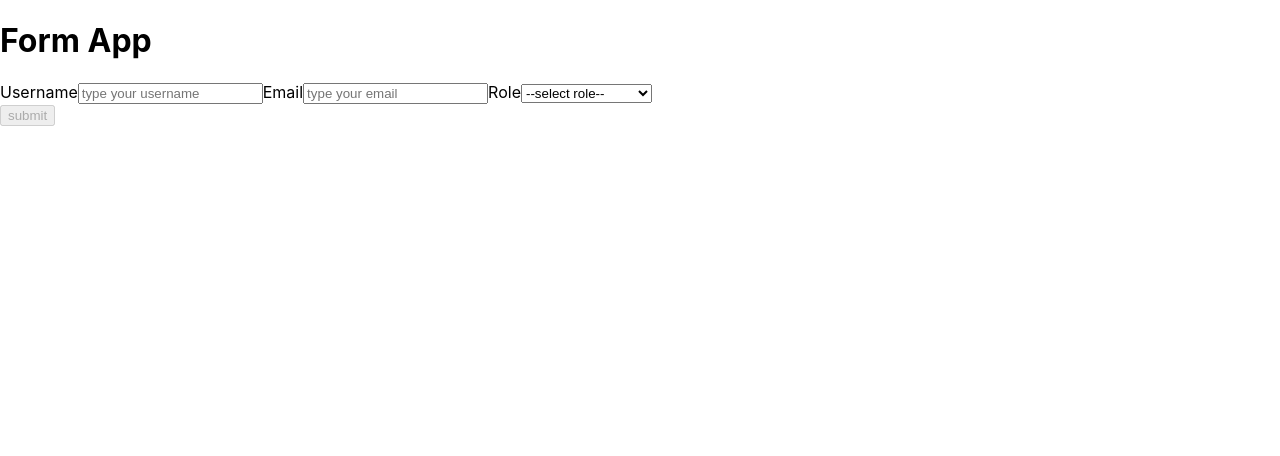
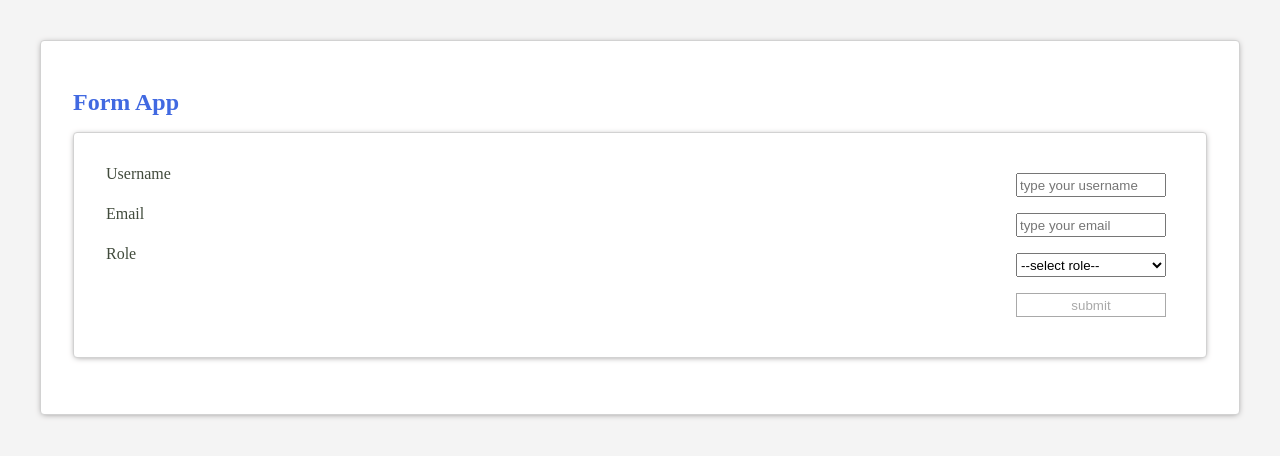
Before and after one commit to bloominstituteoftechnology/team-builder, a React (Create React App) app: page / in a window 1280 px wide. Shown: the top 456 px of the page. Built offline with nearby package versions, Linux system fonts and the light colour scheme.

Commit message:
Basic Form collection set up

```diff
--- a/src/App.js
+++ b/src/App.js
@@ -1,4 +1,4 @@
-import React, { useState, useEffect } from 'react'
+import React, { useState, } from 'react'
 import Friend from './components/Friend'
 import FriendForm from './components/FriendForm'
 import './App.css';
--- a/src/components/FriendForm.js
+++ b/src/components/FriendForm.js
@@ -41,7 +41,8 @@ export default function FriendForm(props) {
         <label>Role
         <select name='role' value={values.role} onChange={onChange}>
           <option value="">--select role--</option>
-          <option value="Fackend Engineer">Backend Engineer</option>
+          <option value="Full Stack Engineer">Full Stack Engineer</option>
+          <option value="Backend Engineer">Backend Engineer</option>
           <option value="Frontend Engineer">Fronend Engineer</option>
           <option value="Designer">Designer</option>
         </select>
--- a/src/index.css
+++ b/src/index.css
@@ -1,13 +1,52 @@
+* {
+  box-sizing: border-box;
+}
 body {
-  margin: 0;
-  font-family: -apple-system, BlinkMacSystemFont, 'Segoe UI', 'Roboto', 'Oxygen',
-    'Ubuntu', 'Cantarell', 'Fira Sans', 'Droid Sans', 'Helvetica Neue',
-    sans-serif;
-  -webkit-font-smoothing: antialiased;
-  -moz-osx-font-smoothing: grayscale;
+  background-color: rgb(244, 244, 244);
+  color: rgb(65, 75, 60);
+  font-family: 'Bitter', serif;
+  padding: 32px;
 }
+.container {
+  border: 1px solid rgb(210, 210, 210);
+  border-radius: 4px;
+  box-shadow: 0px 1px 6px -2px rgb(128, 127, 127);
+  padding: 32px;
+  background-color: white;
+  margin-bottom: 24px;
+}
+h1, h2, h3, h4 {
+  color: royalblue;
+}
+h1 {
+  font-size: 1.5rem;
+  margin-bottom: 1rem;
+}
+h2 {
+  font-size: 1.2rem;
+  margin-bottom: 1.2rem;
+}
+label {
+  display: flex;
+  justify-content: space-between;
+}
+input, select, button {
+  height: 1.5rem;
+  width: 150px;
+  margin: 8px 8px 8px 0;
+}
+button {
+  color: crimson;
+  background-color: white;
+  border: 1px solid crimson;
 
-code {
-  font-family: source-code-pro, Menlo, Monaco, Consolas, 'Courier New',
-    monospace;
+  &:disabled {
+    cursor: not-allowed;
+    color: darkgray;
+    border-color: darkgray;
+  }
 }
+.submit {
+  display: flex;
+  justify-content: flex-end;
+}
--- a/src/index.js
+++ b/src/index.js
@@ -1,12 +1,10 @@
-import React, { useState } from 'react';
-import ReactDOM, { render } from 'react-dom';
+import { render } from 'react-dom';
 import './index.css';
 import App from './App';
 
 
 render(
   <>
-    {/* <SimpleForm /> */}
     <App />
   </>
   , document.querySelector('#root')
```
